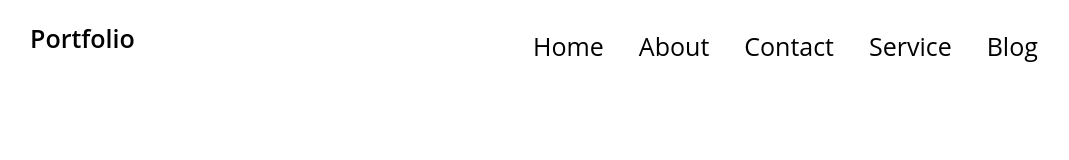
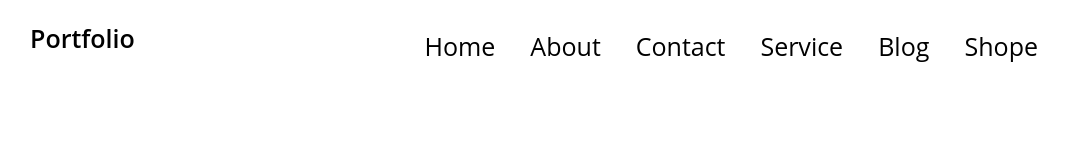
Before and after one commit to amshamim99/portfolio-project, a plain HTML site: page index.html in a window 1280 px wide. Shown: the whole page, without its empty margins (98-1167 px from the left). Drawn offline with Linux system fonts and the light colour scheme.

Commit message:
navbar change on index.html

```diff
--- a/index.html
+++ b/index.html
@@ -33,6 +33,7 @@
         <a href="#">Contact</a>
         <a href="#">Service</a>
         <a href="#">Blog</a>
+        <a href="#">Shope</a>
     </nav>
   </header>
 
```
